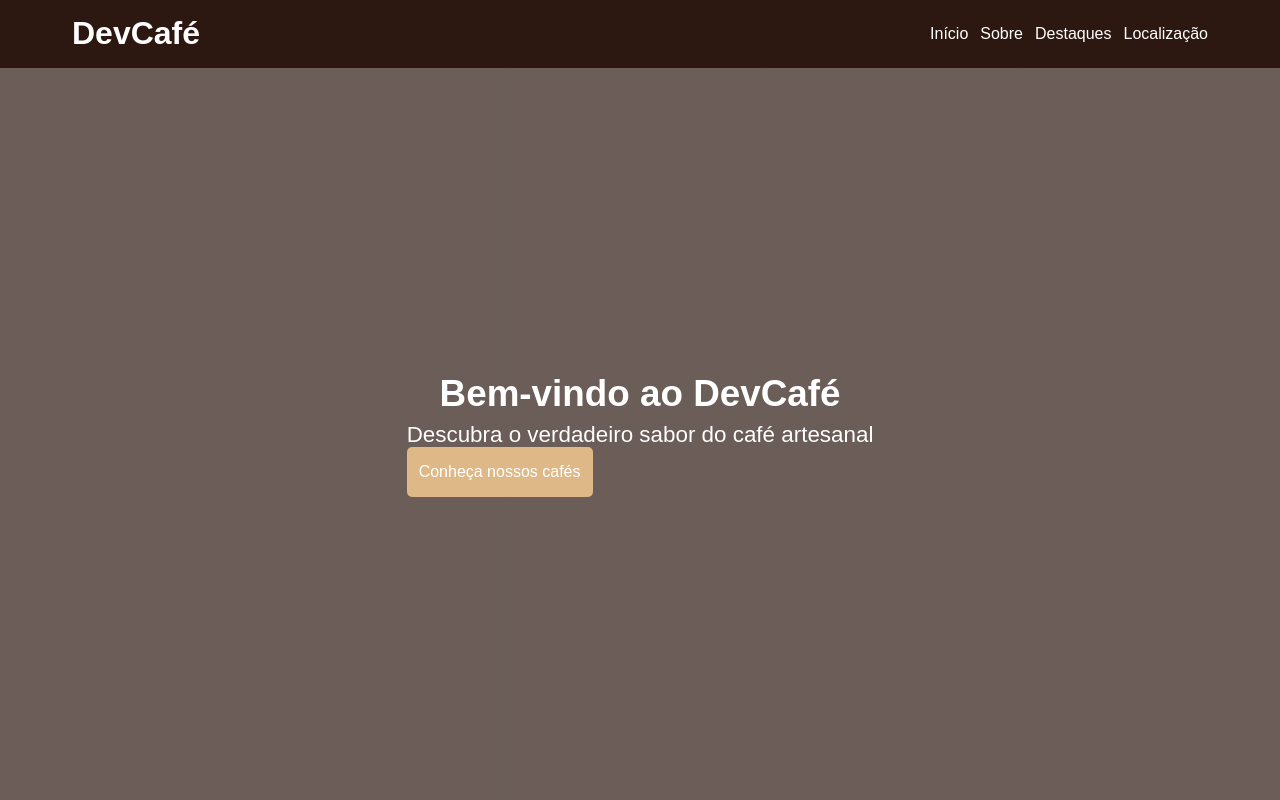
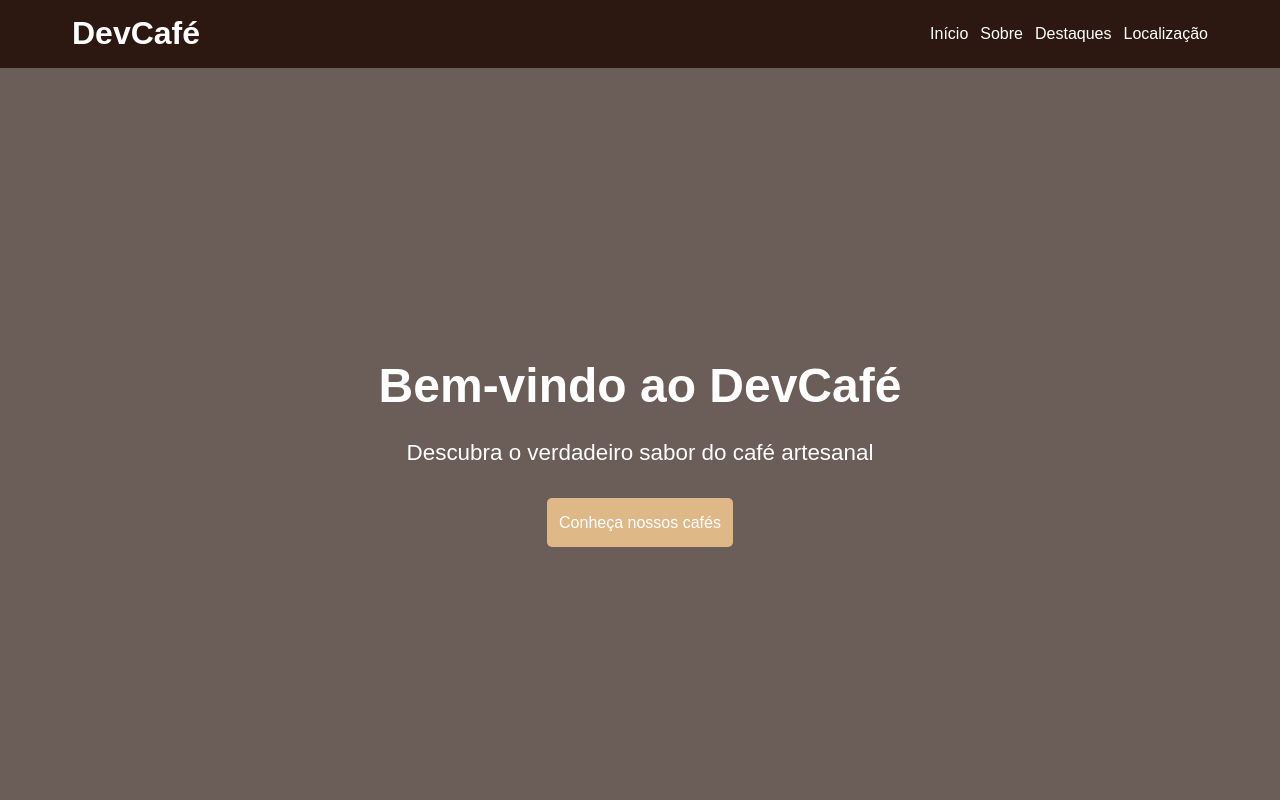
Before and after one commit to VicenzoBernardineli/DevCaf-, a plain HTML site: page index.html in a window 1280 px wide. Shown: the top 800 px of the page. Drawn offline with Linux system fonts and the light colour scheme.

Commit message:
Finalização do Conteudo Part 02
Finalizai o código do conteudo do HTML e CSS, corrigindo o tamanho, posição e animação.

```diff
--- a/index.html
+++ b/index.html
@@ -29,7 +29,7 @@
                 <h1>Bem-vindo ao DevCafé</h1>
                 <div class="text-hero">
                     <p>Descubra o verdadeiro sabor do café artesanal</p>
-                    <a href="#destaque">Conheça nossos cafés</a>
+                    <a href="#destaque" class="btn">Conheça nossos cafés</a>
                 </div>
             </div>
         </section>
--- a/style.css
+++ b/style.css
@@ -79,23 +79,26 @@ header {
     display: flex;
     flex-direction: column;
     align-items: center;
-    gap: 15px;
 }
 
-.hero-conteudo > h1 {
-    font-size: 2.3em;
+.hero-conteudo h1 {
+    font-size: 3rem;
+    line-height: 45px;
+    margin-bottom: 2rem;
 }
 
-.text-hero {
+.hero-conteudo p {
     font-size: 1.4rem;
     margin-bottom: 2rem;
 }
 
-.text-hero > a {
-    display: inline-block;
+.btn {
+    margin: 0 auto;
+    width: max-content;
+    display: block;
     padding: 12px;
-    background-color: #deb887;
-    color: #fff;
+    background-color: var(--hover);
+    color: white;
     border-radius: 5px;
     border: none;
     cursor: pointer;
@@ -103,3 +106,8 @@ header {
     text-decoration: none;
     transition: transform 0.5s ease, box-shadow 0.5s ease;
 }
+
+.btn:hover {
+    transform: translateY(-5px);
+    box-shadow: 2px 3px 5px 0px rgba(0, 0, 0, 0.391);
+}
```
